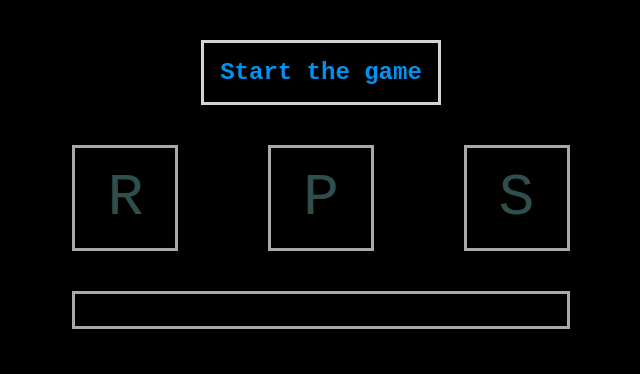
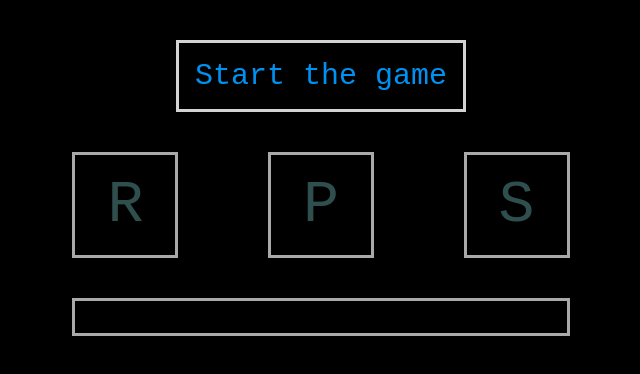
Before and after one commit to kanmear/rock_paper_scissors, a plain HTML site: page index.html in a window 1280 px wide. Shown: the whole page, without its empty margins (319-959 px from the left). Drawn offline with Linux system fonts and the light colour scheme.

Commit message:
fix: start button font size/weight

```diff
--- a/style.css
+++ b/style.css
@@ -15,6 +15,9 @@
 }
 
 .start-game {
+  font-size: 30px;
+  font-weight: 100;
+
   padding: 2vh;
   white-space: nowrap;
   background-color: transparent;
```
